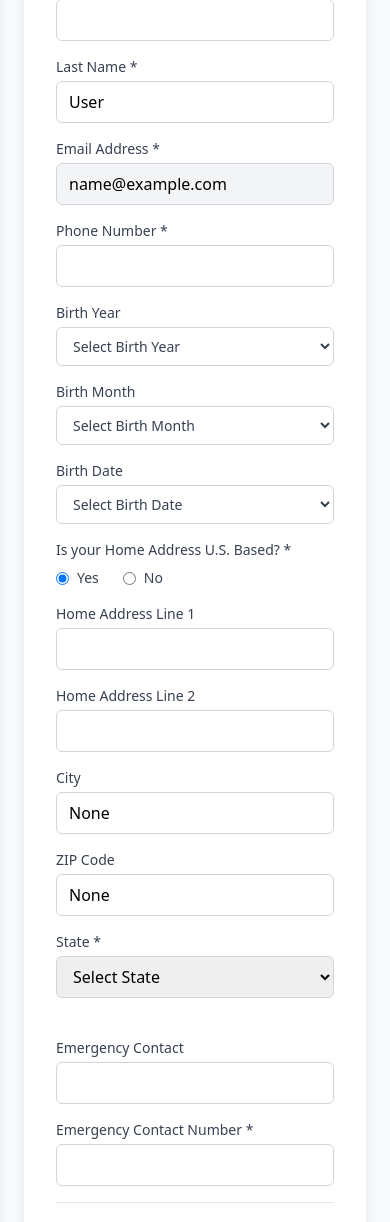
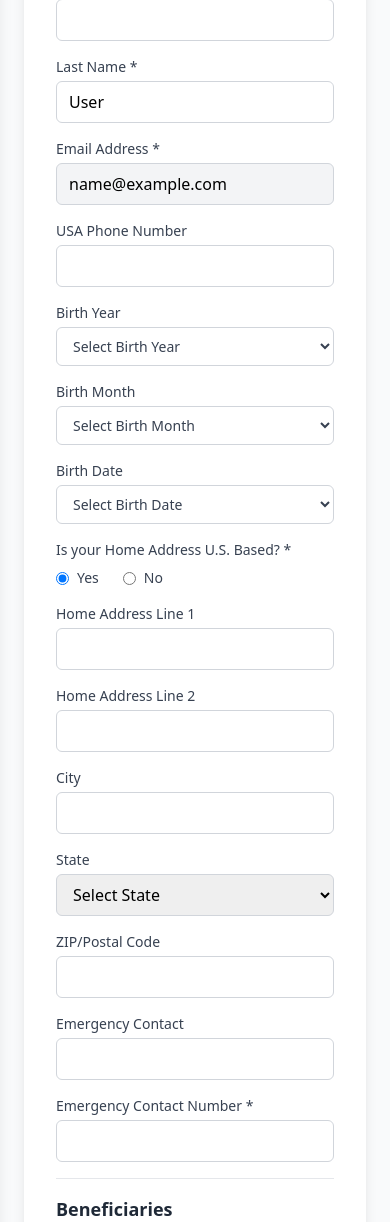
Before and after one commit to WythMyth/Wyth-Myth-PreDev, a Django app: page /edit-profile/ in a window 390 px wide. Shown: the part 423-1645 px from the top of the page. Run offline with Django 3.2, Linux system fonts and the light colour scheme; the visitor is signed in with stand-in values (Sample User, id 1); data comes from the database, SQL or seed files in the repository; parts of the project's set-up code (start-up, migrations or seed data) failed here and were passed over; some libraries are stand-ins or nearby versions.

Commit message:
feat: Update user registration and profile forms to support international phone numbers and states

```diff
--- a/accounts/forms.py
+++ b/accounts/forms.py
@@ -82,6 +82,8 @@
             "zip_code",
             "country",
             "country_code",
+            "not_usa_phone_number",
+            "not_usa_state",
             "province_region_territory",
             "zip_postalcode_ext",
             "emergency_contact",
@@ -100,13 +102,15 @@
             "zip_code",
             "country",
             "country_code",
+            "not_usa_phone_number",
+            "not_usa_state",
             "province_region_territory",
             "zip_postalcode_ext",
         ]:
             self.fields[field_name].required = False
 
         self.fields["home_address_line_1"].required = True
-        self.fields["phone_number"].required = True
+        self.fields["phone_number"].required = False
         self.fields["emergency_contact"].required = False
         self.fields["emergency_contact_number"].required = True
 
@@ -169,25 +173,23 @@
 
         # Always required
         require_field("home_address_line_1", "Home Address Line 1 is required.")
-        require_field("city", "City is required.")
-        require_field("zip_code", "ZIP Code is required.")
-        require_field("phone_number", "Phone Number is required.")
         require_field(
             "emergency_contact_number", "Emergency Contact Number is required."
         )
 
         if is_us_based:
-            require_field("state", "State is required for U.S. addresses.")
+            require_field(
+                "phone_number", "USA Phone Number is required for U.S. addresses."
+            )
             cleaned_data["country"] = None
             cleaned_data["country_code"] = None
+            cleaned_data["not_usa_phone_number"] = None
+            cleaned_data["not_usa_state"] = None
             cleaned_data["province_region_territory"] = None
             cleaned_data["zip_postalcode_ext"] = None
         else:
-            require_field("country", "Country is required for non-U.S. addresses.")
-            require_field(
-                "country_code", "Country Code is required for non-U.S. addresses."
-            )
             cleaned_data["state"] = None
+            cleaned_data["phone_number"] = None
 
         return cleaned_data
 
@@ -255,6 +257,8 @@
             "zip_code",
             "country",
             "country_code",
+            "not_usa_phone_number",
+            "not_usa_state",
             "province_region_territory",
             "zip_postalcode_ext",
             "personal_image",
@@ -296,13 +300,15 @@
             "zip_code",
             "country",
             "country_code",
+            "not_usa_phone_number",
+            "not_usa_state",
             "province_region_territory",
             "zip_postalcode_ext",
         ]:
             self.fields[field_name].required = False
 
         self.fields["home_address_line_1"].required = True
-        self.fields["phone_number"].required = True
+        self.fields["phone_number"].required = False
         self.fields["emergency_contact"].required = False
         self.fields["emergency_contact_number"].required = True
 
@@ -349,25 +355,23 @@
                 self.add_error(field_name, message)
 
         require_field("home_address_line_1", "Home Address Line 1 is required.")
-        require_field("city", "City is required.")
-        require_field("zip_code", "ZIP Code is required.")
-        require_field("phone_number", "Phone Number is required.")
         require_field(
             "emergency_contact_number", "Emergency Contact Number is required."
         )
 
         if is_us_based:
-            require_field("state", "State is required for U.S. addresses.")
+            require_field(
+                "phone_number", "USA Phone Number is required for U.S. addresses."
+            )
             cleaned_data["country"] = None
             cleaned_data["country_code"] = None
+            cleaned_data["not_usa_phone_number"] = None
+            cleaned_data["not_usa_state"] = None
             cleaned_data["province_region_territory"] = None
             cleaned_data["zip_postalcode_ext"] = None
         else:
-            require_field("country", "Country is required for non-U.S. addresses.")
-            require_field(
-                "country_code", "Country Code is required for non-U.S. addresses."
-            )
             cleaned_data["state"] = None
+            cleaned_data["phone_number"] = None
 
         names = self.data.getlist("beneficiary_name[]")
         percentages = self.data.getlist("beneficiary_percentage[]")
--- a/accounts/models.py
+++ b/accounts/models.py
@@ -117,7 +117,7 @@
     short_name = models.CharField(max_length=255, verbose_name='Short Name', blank=True, null=True)
 
     # Contact information
-    phone_number = models.CharField(max_length=20, verbose_name='Phone Number')
+    phone_number = models.CharField(max_length=20, verbose_name='Phone Number', blank=False, null=True)
     email = models.EmailField(verbose_name='Email Address', max_length=255, unique=True)
     # Birth date information
     birth_year = models.IntegerField(choices=BIRTH_YEAR_CHOICES, verbose_name='Birth Year', blank=False, null=True)
@@ -134,6 +134,8 @@
     #if not us based
     country = models.CharField(max_length=100, verbose_name='Country',blank=False, null=True)
     country_code = models.CharField(max_length=10, verbose_name='Country Code',blank=False, null=True)
+    not_usa_phone_number = models.CharField(max_length=20, verbose_name='Phone Number', blank=False, null=True)
+    not_usa_state = models.CharField(max_length=20, verbose_name='State', blank=False, null=True)
     province_region_territory = models.CharField(max_length=100, verbose_name='Country',blank=False, null=True)
     zip_postalcode_ext = models.CharField(max_length=15, verbose_name='ZIP Code Ext', blank=False, null=True)
 
--- a/templates/profile_update.html
+++ b/templates/profile_update.html
@@ -50,8 +50,8 @@
                         <input type="email" name="email" id="id_email" value="{{ form.instance.email }}" readonly class="w-full px-3 py-2 border border-gray-300 bg-gray-100 rounded-md cursor-not-allowed">
                     </div>
                     <div>
-                        <label for="id_phone_number" class="block text-sm font-medium text-gray-700 mb-1">Phone Number *</label>
-                        <input type="text" name="phone_number" id="id_phone_number" value="{{ form.instance.phone_number }}" required class="w-full px-3 py-2 border border-gray-300 rounded-md focus:outline-none focus:ring-2 focus:ring-orange-500">
+                        <label for="id_phone_number" class="block text-sm font-medium text-gray-700 mb-1">USA Phone Number</label>
+                        <input type="text" name="phone_number" id="id_phone_number" value="{{ form.data.phone_number|default:form.instance.phone_number|default_if_none:'' }}" class="w-full px-3 py-2 border border-gray-300 rounded-md focus:outline-none focus:ring-2 focus:ring-orange-500">
                     </div>
                 </div>
             </div>
@@ -111,31 +111,14 @@
                     <input type="text" name="home_address_line_2" id="id_home_address_line_2" value="{{ form.instance.home_address_line_2|default_if_none:"" }}" class="w-full px-3 py-2 border border-gray-300 rounded-md focus:outline-none focus:ring-2 focus:ring-orange-500">
                 </div>
 
-                <div id="international_required_row" class="grid grid-cols-1 md:grid-cols-2 gap-4">
-                    <div>
-                        <label for="id_country" class="block text-sm font-medium text-gray-700 mb-1">Country *</label>
-                        <input type="text" name="country" id="id_country" value="{{ form.data.country|default:form.instance.country|default_if_none:'' }}" class="w-full px-3 py-2 border border-gray-300 rounded-md focus:outline-none focus:ring-2 focus:ring-orange-500">
+                <div id="us_row_2" class="grid grid-cols-1 md:grid-cols-3 gap-4 mt-4">
+                    <div id="field_city_wrapper">
+                        <label for="id_city" class="block text-sm font-medium text-gray-700 mb-1">City</label>
+                        <input type="text" name="city" id="id_city" value="{{ form.data.city|default:form.instance.city|default_if_none:'' }}" class="w-full px-3 py-2 border border-gray-300 rounded-md focus:outline-none focus:ring-2 focus:ring-orange-500">
                     </div>
-                    <div>
-                        <label for="id_country_code" class="block text-sm font-medium text-gray-700 mb-1">Country Code *</label>
-                        <input type="text" name="country_code" id="id_country_code" value="{{ form.data.country_code|default:form.instance.country_code|default_if_none:'' }}" class="w-full px-3 py-2 border border-gray-300 rounded-md focus:outline-none focus:ring-2 focus:ring-orange-500">
-                    </div>
-                </div>
-
-                <div class="grid grid-cols-1 md:grid-cols-2 gap-4 mt-4">
-                    <div>
-                        <label for="id_city" class="block text-sm font-medium text-gray-700 mb-1">City</label>
-                        <input type="text" name="city" id="id_city" value="{{ form.instance.city }}" required class="w-full px-3 py-2 border border-gray-300 rounded-md focus:outline-none focus:ring-2 focus:ring-orange-500">
-                    </div>
-                    <div>
-                        <label for="id_zip_code" class="block text-sm font-medium text-gray-700 mb-1">ZIP Code</label>
-                        <input type="text" name="zip_code" id="id_zip_code" value="{{ form.instance.zip_code }}" required class="w-full px-3 py-2 border border-gray-300 rounded-md focus:outline-none focus:ring-2 focus:ring-orange-500">
-                    </div>
-                </div>
-
-                <div class="mb-6 mt-4" id="us_state_wrapper">
-                        <label for="id_state" class="block text-sm font-medium text-gray-700 mb-1">State *</label>
-                        <select name="state" id="id_state" required class="w-full px-3 py-2 border border-gray-300 rounded-md focus:outline-none focus:ring-2 focus:ring-orange-500">
+                    <div id="field_state_wrapper">
+                        <label for="id_state" class="block text-sm font-medium text-gray-700 mb-1">State</label>
+                        <select name="state" id="id_state" class="w-full px-3 py-2 border border-gray-300 rounded-md focus:outline-none focus:ring-2 focus:ring-orange-500">
                             <option value="">Select State</option>
                             {% for val, label in form.fields.state.choices %}
                                 <option value="{{ val }}" {% if form.data.state == val|stringformat:"s" or form.instance.state == val %}selected{% endif %}>
@@ -144,16 +127,43 @@
                             {% endfor %}
                         </select>
                         <span class="error-message" id="stateerror" style="color: red; font-size: 14px;"></span>
+                    </div>
+                    <div id="field_zip_wrapper">
+                        <label for="id_zip_code" class="block text-sm font-medium text-gray-700 mb-1">ZIP/Postal Code</label>
+                        <input type="text" name="zip_code" id="id_zip_code" value="{{ form.data.zip_code|default:form.instance.zip_code|default_if_none:'' }}" class="w-full px-3 py-2 border border-gray-300 rounded-md focus:outline-none focus:ring-2 focus:ring-orange-500">
+                    </div>
                 </div>
 
-                <div id="international_optional_row" class="grid grid-cols-1 md:grid-cols-2 gap-4 mt-4">
-                    <div>
+                <div id="intl_row_3" class="grid grid-cols-1 md:grid-cols-3 gap-4 mt-4">
+                    <div id="field_not_usa_state_wrapper">
+                        <label for="id_not_usa_state" class="block text-sm font-medium text-gray-700 mb-1">State</label>
+                        <input type="text" name="not_usa_state" id="id_not_usa_state" value="{{ form.data.not_usa_state|default:form.instance.not_usa_state|default_if_none:'' }}" class="w-full px-3 py-2 border border-gray-300 rounded-md focus:outline-none focus:ring-2 focus:ring-orange-500">
+                    </div>
+                    <div id="field_province_wrapper">
                         <label for="id_province_region_territory" class="block text-sm font-medium text-gray-700 mb-1">Province/Region/Territory</label>
                         <input type="text" name="province_region_territory" id="id_province_region_territory" value="{{ form.data.province_region_territory|default:form.instance.province_region_territory|default_if_none:'' }}" class="w-full px-3 py-2 border border-gray-300 rounded-md focus:outline-none focus:ring-2 focus:ring-orange-500">
                     </div>
+                </div>
+
+                <div id="intl_row_4" class="grid grid-cols-1 md:grid-cols-3 gap-4 mt-4">
+                    <div id="field_zip_ext_wrapper">
+                        <label for="id_zip_postalcode_ext" class="block text-sm font-medium text-gray-700 mb-1">ZIP/Postal Code Ext</label>
+                        <input type="text" name="zip_postalcode_ext" id="id_zip_postalcode_ext" value="{{ form.data.zip_postalcode_ext|default:form.instance.zip_postalcode_ext|default_if_none:'' }}" class="w-full px-3 py-2 border border-gray-300 rounded-md focus:outline-none focus:ring-2 focus:ring-orange-500">
+                    </div>
                     <div>
-                        <label for="id_zip_postalcode_ext" class="block text-sm font-medium text-gray-700 mb-1">ZIP/Postal Code Extension</label>
-                        <input type="text" name="zip_postalcode_ext" id="id_zip_postalcode_ext" value="{{ form.data.zip_postalcode_ext|default:form.instance.zip_postalcode_ext|default_if_none:'' }}" class="w-full px-3 py-2 border border-gray-300 rounded-md focus:outline-none focus:ring-2 focus:ring-orange-500">
+                        <label for="id_country" class="block text-sm font-medium text-gray-700 mb-1">Country</label>
+                        <input type="text" name="country" id="id_country" value="{{ form.data.country|default:form.instance.country|default_if_none:'' }}" class="w-full px-3 py-2 border border-gray-300 rounded-md focus:outline-none focus:ring-2 focus:ring-orange-500">
+                    </div>
+                </div>
+
+                <div id="intl_row_5" class="grid grid-cols-1 md:grid-cols-2 gap-4 mt-4">
+                    <div>
+                        <label for="id_country_code" class="block text-sm font-medium text-gray-700 mb-1">Country Code</label>
+                        <input type="text" name="country_code" id="id_country_code" value="{{ form.data.country_code|default:form.instance.country_code|default_if_none:'' }}" class="w-full px-3 py-2 border border-gray-300 rounded-md focus:outline-none focus:ring-2 focus:ring-orange-500">
+                    </div>
+                    <div>
+                        <label for="id_not_usa_phone_number" class="block text-sm font-medium text-gray-700 mb-1">Phone Number</label>
+                        <input type="text" name="not_usa_phone_number" id="id_not_usa_phone_number" value="{{ form.data.not_usa_phone_number|default:form.instance.not_usa_phone_number|default_if_none:'' }}" class="w-full px-3 py-2 border border-gray-300 rounded-md focus:outline-none focus:ring-2 focus:ring-orange-500">
                     </div>
                 </div>
             </div>
@@ -494,27 +504,52 @@
         }
 
         function toggleAddressMode() {
-            const usStateWrapper = document.getElementById('us_state_wrapper');
-            const internationalRequiredRow = document.getElementById('international_required_row');
-            const internationalOptionalRow = document.getElementById('international_optional_row');
+            const usRow2 = document.getElementById('us_row_2');
+            const intlRow3 = document.getElementById('intl_row_3');
+            const intlRow4 = document.getElementById('intl_row_4');
+            const intlRow5 = document.getElementById('intl_row_5');
+
+            const cityWrapper = document.getElementById('field_city_wrapper');
+            const stateWrapper = document.getElementById('field_state_wrapper');
+            const zipWrapper = document.getElementById('field_zip_wrapper');
+            const notUsaStateWrapper = document.getElementById('field_not_usa_state_wrapper');
+            const provinceWrapper = document.getElementById('field_province_wrapper');
+            const zipExtWrapper = document.getElementById('field_zip_ext_wrapper');
+
             const stateField = document.getElementById('id_state');
-            const countryField = document.getElementById('id_country');
-            const countryCodeField = document.getElementById('id_country_code');
+            const phoneField = document.getElementById('id_phone_number');
 
             if (isUsBased()) {
-                usStateWrapper.style.display = 'block';
-                internationalRequiredRow.style.display = 'none';
-                internationalOptionalRow.style.display = 'none';
-                stateField.required = true;
-                countryField.required = false;
-                countryCodeField.required = false;
+                usRow2.style.display = 'grid';
+                intlRow3.style.display = 'none';
+                intlRow4.style.display = 'none';
+                intlRow5.style.display = 'none';
+
+                usRow2.appendChild(cityWrapper);
+                usRow2.appendChild(stateWrapper);
+                usRow2.appendChild(zipWrapper);
+
+                intlRow3.appendChild(notUsaStateWrapper);
+                intlRow3.appendChild(provinceWrapper);
+                intlRow4.appendChild(zipExtWrapper);
+
+                phoneField.required = true;
+                stateField.required = false;
             } else {
-                usStateWrapper.style.display = 'none';
-                internationalRequiredRow.style.display = 'grid';
-                internationalOptionalRow.style.display = 'grid';
+                usRow2.style.display = 'none';
+                intlRow3.style.display = 'grid';
+                intlRow4.style.display = 'grid';
+                intlRow5.style.display = 'grid';
+
+                intlRow3.prepend(provinceWrapper);
+                intlRow3.prepend(notUsaStateWrapper);
+                intlRow3.prepend(cityWrapper);
+
+                intlRow4.prepend(zipExtWrapper);
+                intlRow4.prepend(zipWrapper);
+
+                phoneField.required = false;
                 stateField.required = false;
-                countryField.required = true;
-                countryCodeField.required = true;
             }
         }
 
```
Also changed, not shown: templates/register.html (+97 -95 lines), accounts/migrations/0014_user_not_usa_phone_number_user_not_usa_state_and_more.py (added).
